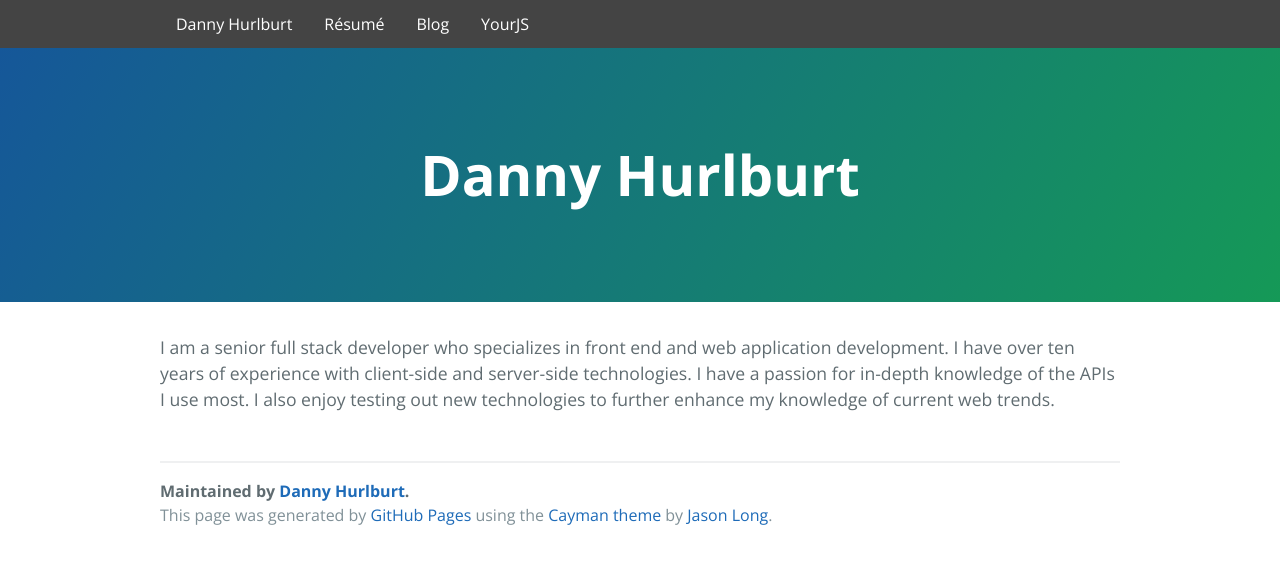
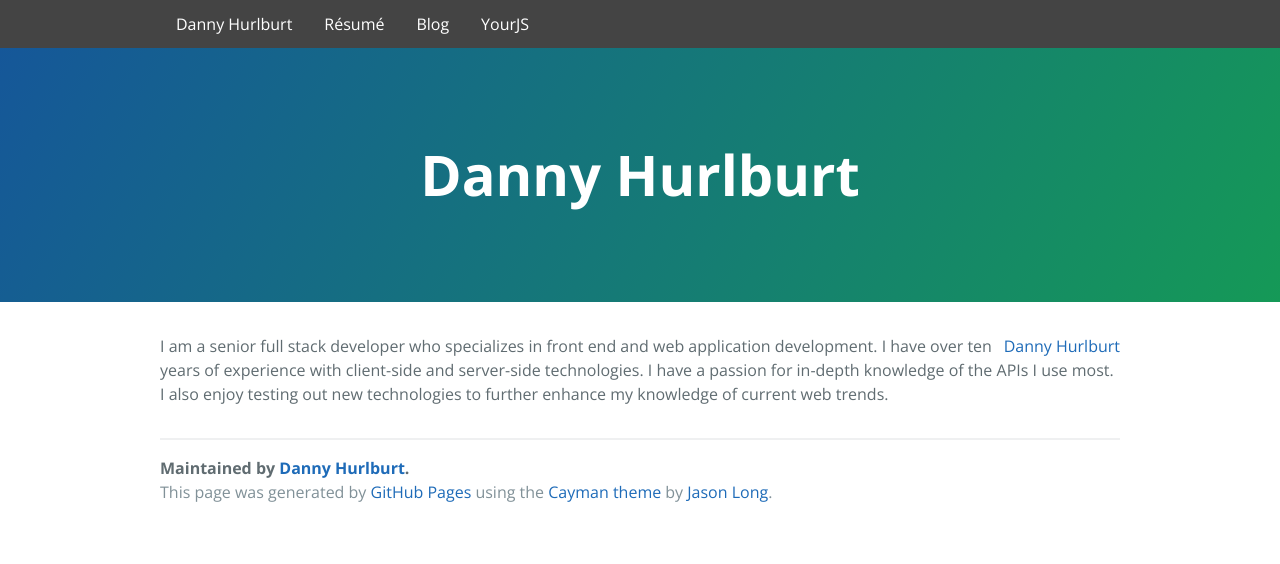
Before and after one commit to dhurlburtusa/dhurlburtusa.github.io, a Jekyll site: the page built from index.html, in a window 1280 px wide. Shown: the top 564 px of the page. Built offline with Jekyll 4.4.1, drawn with Linux system fonts in a browser that asks for light colours; comment, search, counter and statistics services are not loaded.

Commit message:
Add Linkedin Badge

```diff
--- a/index.html
+++ b/index.html
@@ -34,6 +34,7 @@
           ga('create', 'UA-86237250-1', 'auto');
           ga('send', 'pageview');
         </script>
+        <script src="https://platform.linkedin.com/badges/js/profile.js" async defer></script>
 ---
 
 {% capture header %}
@@ -48,6 +49,11 @@
 {% include OldBrowserWarning.html %}
 {% include NoScriptWarning.html %}
   <p class="IAm">
+    <div style="float: right;">
+      <div class="LI-profile-badge" data-locale="en_US" data-size="medium" data-theme="dark" data-type="horizontal" data-vanity="dhurlburtusa" data-version="v1">
+        <a class="LI-simple-link" href="https://www.linkedin.com/in/dhurlburtusa?trk=profile-badge">Danny Hurlburt</a>
+      </div>
+    </div>
     I am a senior full stack developer who specializes in front end and web application development.  I have over ten years of experience
     with client-side and server-side technologies.  I have a passion for in-depth knowledge of the APIs I use most.  I also
     enjoy testing out new technologies to further enhance my knowledge of current web trends.
```
